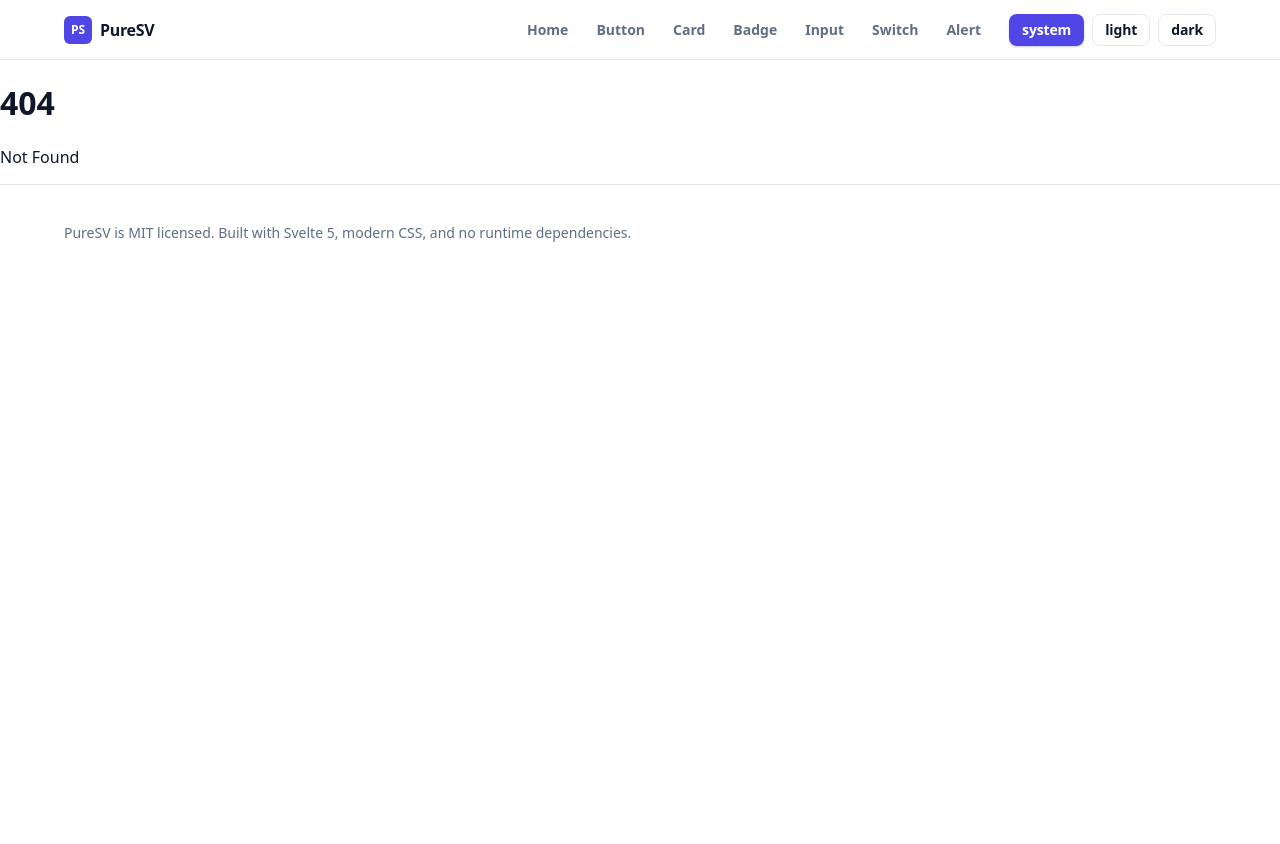
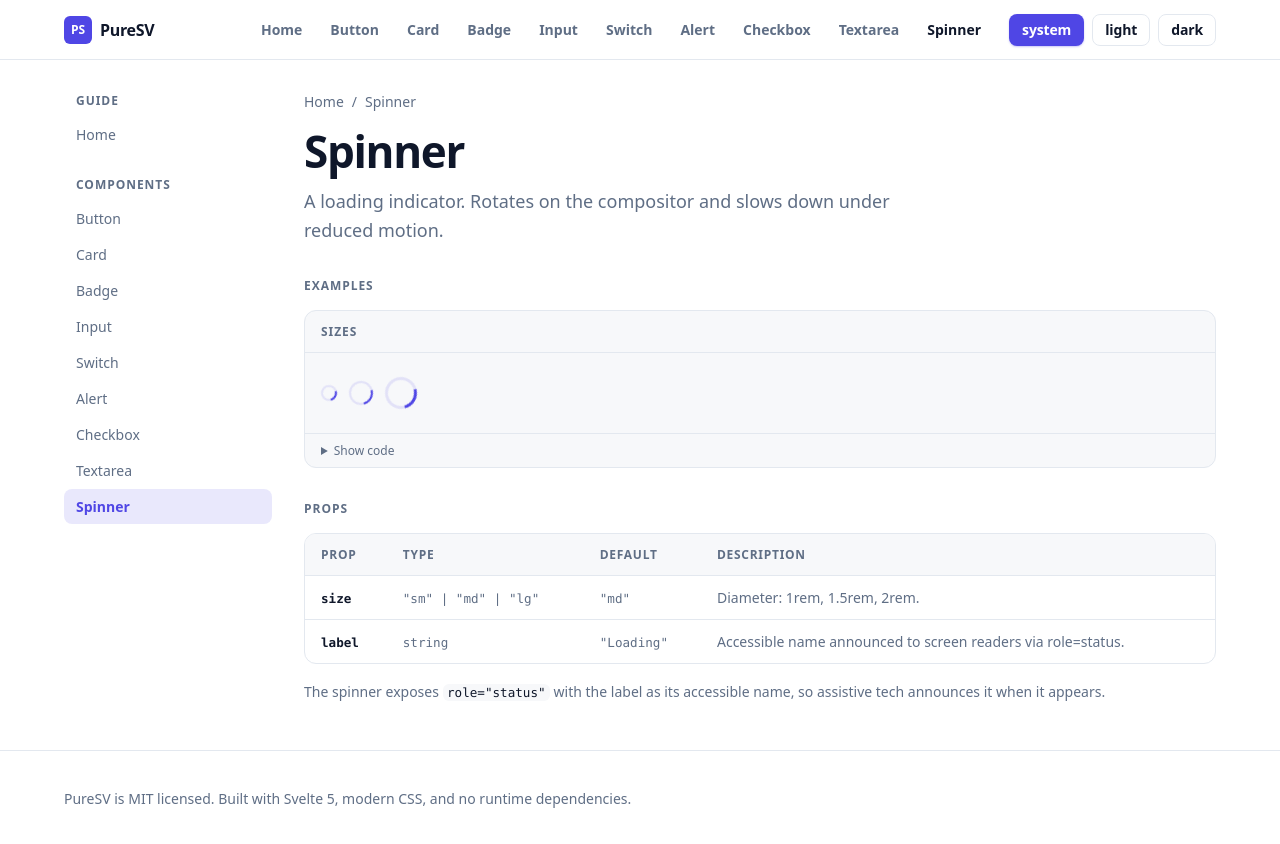
Before and after one commit to 4imd3v/puresv, a SvelteKit app: page /components/spinner in a window 1280 px wide. Before the commit this address had no page. Before the commit the page ends 800 px from the top, so only its background shows below. Built offline with nearby package versions, Linux system fonts and the light colour scheme.

Commit message:
feat(docs): pages for Checkbox, Textarea and Spinner
Adds a doc page per component, sidebar nav entries and homepage cards for the three new components.

```diff
--- a/src/routes/_shared/nav.ts
+++ b/src/routes/_shared/nav.ts
@@ -12,6 +12,9 @@ export const groups = [
       { href: "/components/input", label: "Input" },
       { href: "/components/switch", label: "Switch" },
       { href: "/components/alert", label: "Alert" },
+      { href: "/components/checkbox", label: "Checkbox" },
+      { href: "/components/textarea", label: "Textarea" },
+      { href: "/components/spinner", label: "Spinner" },
     ],
   },
 ];
--- /dev/null
+++ b/src/routes/components/spinner/+page.svelte
@@ -0,0 +1,45 @@
+<script lang="ts">
+  import { Spinner } from "#lib";
+  import { Demo } from "../../_shared/index";
+  import { DocPage } from "../../_shared/index";
+
+  const sizes = ["sm", "md", "lg"] as const;
+  const sizeCode = '<Spinner size="md" />';
+
+  const props = [
+    {
+      name: "size",
+      type: '"sm" | "md" | "lg"',
+      default: '"md"',
+      description: "Diameter: 1rem, 1.5rem, 2rem.",
+    },
+    {
+      name: "label",
+      type: "string",
+      default: '"Loading"',
+      description: "Accessible name announced to screen readers via role=status.",
+    },
+  ];
+</script>
+
+<DocPage title="Spinner" rows={props}>
+  {#snippet lede()}
+    A loading indicator. Rotates on the compositor and slows down under reduced
+    motion.
+  {/snippet}
+
+  {#snippet demos()}
+    <Demo label="Sizes" code={sizeCode}>
+      {#snippet preview()}
+        {#each sizes as size (size)}
+          <Spinner {size} />
+        {/each}
+      {/snippet}
+    </Demo>
+  {/snippet}
+
+  {#snippet note()}
+    The spinner exposes <code>role="status"</code> with the label as its
+    accessible name, so assistive tech announces it when it appears.
+  {/snippet}
+</DocPage>
```
Also changed, not shown: src/routes/+page.svelte (+15 -0 lines), src/routes/components/checkbox/+page.svelte (added, +50 -0 lines), src/routes/components/textarea/+page.svelte (added, +52 -0 lines).
